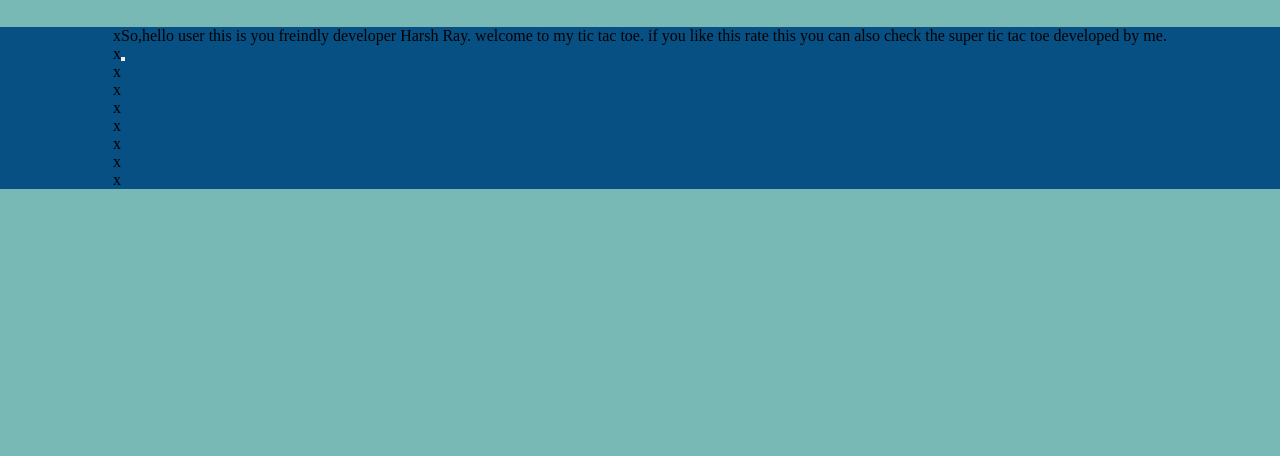
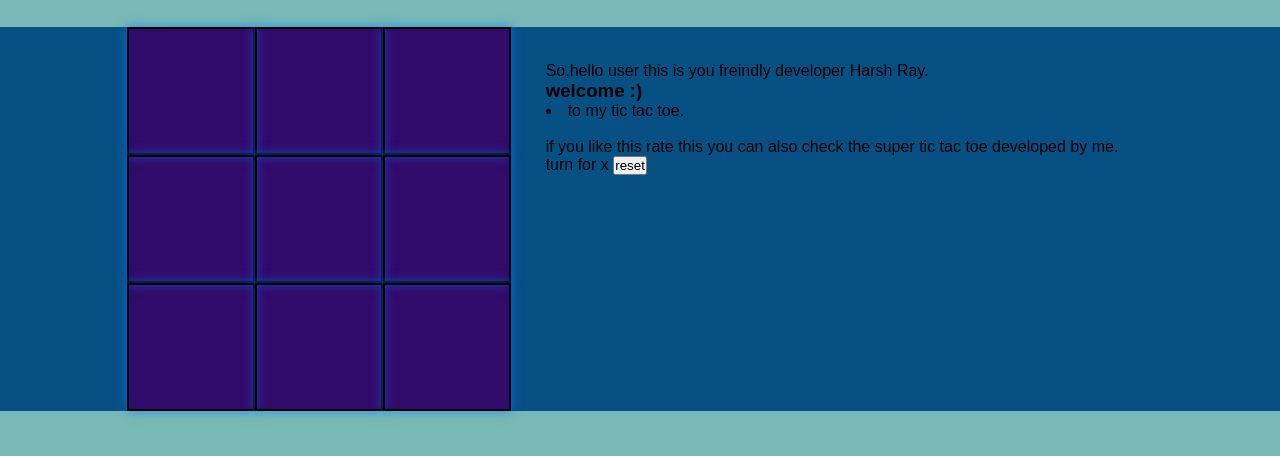
Before and after one commit to HarshRay04/TicTacToe, a plain HTML site: page index.html in a window 1280 px wide. Shown: the part 36-492 px from the top of the page. Drawn offline with Linux system fonts and the light colour scheme; a web font is replaced by a local one.

Commit message:
so,till here i have completed most of the html and css only js is remaining.

```diff
--- a/index.html
+++ b/index.html
@@ -20,27 +20,29 @@
     </nav>
     <div class="GameBoard">
         <div class="container">
-            <div class="box"><span class="boxtext">x</span></div>
-            <div class="box"><span class="boxtext">x</span></div>
-            <div class="box"><span class="boxtext">x</span></div>
-            <div class="box"><span class="boxtext">x</span></div>
-            <div class="box"><span class="boxtext">x</span></div>
-            <div class="box"><span class="boxtext">x</span></div>
-            <div class="box"><span class="boxtext">x</span></div>
-            <div class="box"><span class="boxtext">x</span></div>
-            <div class="box"><span class="boxtext">x</span></div>
+            <div class="box" bt-0 bl-0><span class="boxtext"></span></div>
+            <div class="box" bt-0><span class="boxtext"></span></div>
+            <div class="box" bt-0 br-0><span class="boxtext"></span></div>
+            <div class="box" bl-0><span class="boxtext"></span></div>
+            <div class="box"><span class="boxtext"></span></div>
+            <div class="box" br-0><span class="boxtext"></span></div>
+            <div class="box" bb-0 bl-0><span class="boxtext"></span></div>
+            <div class="box" bb-0><span class="boxtext"></span></div>
+            <div class="box" bb-0 br-0><span class="boxtext"></span></div>
         </div>
         <div class="gameinfo">
+
             So,hello user this is you freindly developer
-            Harsh Ray.
-            welcome to my tic tac toe.
+            Harsh Ray. <br>
+            <h3> welcome :)</h3>
+            <li>to my tic tac toe.</li> <br>
             if you like this rate this you can also check the super tic tac toe developed by me.
             <div>
-                <span class="info">
-                    <button id="reset">
-
-                    </button>
-                </span>
+                <span class="info">turn for x</span>
+                <button id="reset">reset</button>
+                <div class="imgbox">
+                    <img src="./assets/excited.gif" alt="">
+                </div>
             </div>
         </div>
     </div>
--- a/script.js
+++ b/script.js
@@ -0,0 +1,4 @@
+console.log("welcome to tic tac toe")
+let music = new Audio("./assets/music.mp3")
+let move = new Audio("./assets/ting.mp3")
+let gameover = new Audio("./assets/gameover.mp3")
--- a/style.css
+++ b/style.css
@@ -38,6 +38,49 @@ h1 {
 }
 
 .container {
-    background-color: rgb(6, 80, 132);
+    background-color: rgb(50, 10, 107);
+    display: grid;
+    grid-template-rows: repeat(3, 10vw);
+    grid-template-columns: repeat(3, 10vw);
+    font-family: fantasy;
+}
 
+.box {
+    border: 2px solid black;
+    box-shadow: 0 0 10px rgba(0, 123, 255, 0.7);
+
+    font-size: 7vw;
+    cursor: pointer;
+    display: flex;
+    justify-content: center;
+    align-items: center;
 }
+
+.box:hover {
+    background-color: white;
+}
+
+.gameinfo {
+    padding: 35px;
+    font-family: Arial, Helvetica, sans-serif;
+}
+
+.imgbox img {
+    display: none;
+}
+
+.br-0 {
+    border-right: 0;
+}
+
+.bl-0 {
+    border-left: 0;
+}
+
+.bt-0 {
+    border-top: 0;
+}
+
+.bb-0 {
+    border-bottom: 0;
+}
```
